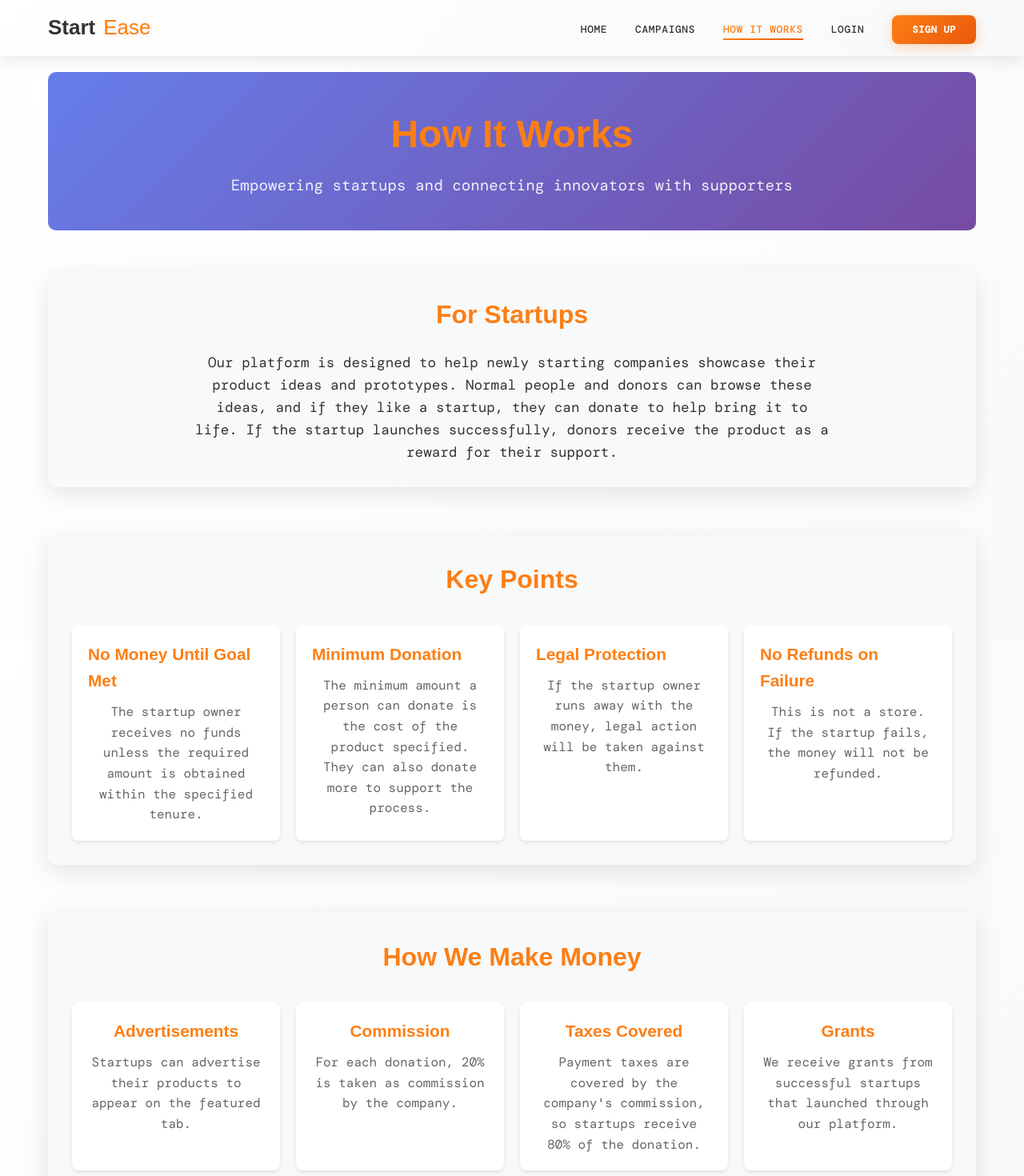
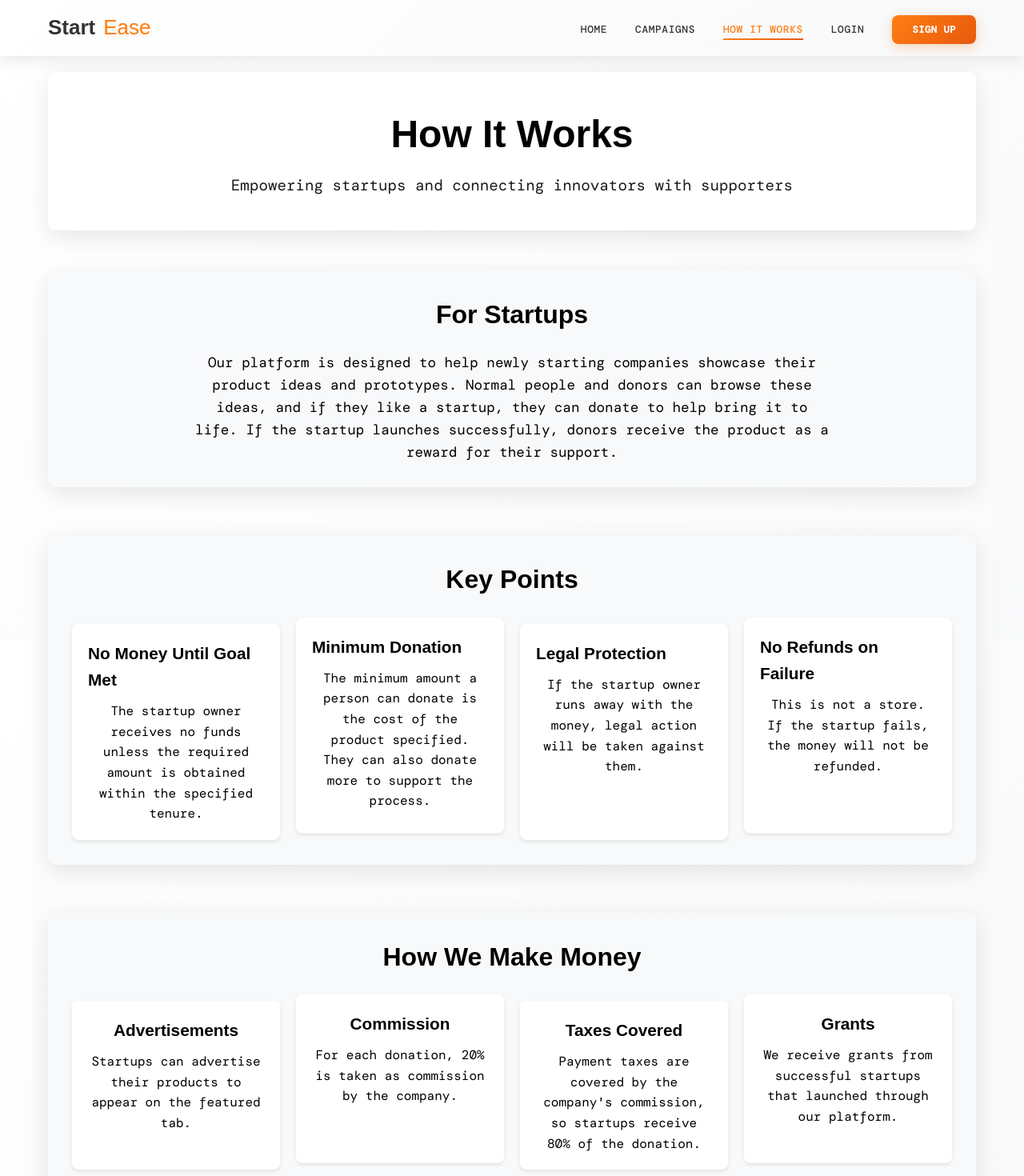
Before and after one commit to vision-bhattarai/HAL82-VARS, a React (Create React App) app in the folder frontend/: page /how-it-works in a window 1280 px wide. Shown: the top 1470 px of the page at 80% size. Built offline with nearby package versions, Linux system fonts and the light colour scheme; no server answers; a web font is replaced by a local one.

Commit message:
Changed the design of  how it work tab

```diff
--- a/frontend/src/pages/HowItWorks.css
+++ b/frontend/src/pages/HowItWorks.css
@@ -6,7 +6,7 @@
   margin: 0 auto;
   padding: 20px;
   line-height: 1.6;
-  color: #333;
+  color: black;
   background: linear-gradient(135deg, #ffffff 0%, #f8f9fa 100%);
   min-height: 100vh;
 }
@@ -15,9 +15,10 @@
   text-align: center;
   margin-bottom: 50px;
   padding: 40px 0;
-  background: linear-gradient(135deg, #667eea 0%, #764ba2 100%);
-  color: white;
+  background: white;
+  color: black;
   border-radius: 10px;
+  box-shadow: 0 8px 30px rgba(0, 0, 0, 0.1);
 }
 
 .how-it-works-header h1 {
@@ -25,7 +26,7 @@
   font-size: 3rem;
   margin-bottom: 10px;
   font-weight: 700;
-  color: #fd7e14;
+  color: black;
 }
 
 .how-it-works-header p {
@@ -45,7 +46,7 @@
   font-family: 'Sofia Sans', sans-serif;
   font-size: 2rem;
   margin-bottom: 20px;
-  color: #fd7e14;
+  color: black;
   font-weight: 700;
   text-align: center;
 }
@@ -55,6 +56,7 @@
   text-align: center;
   max-width: 800px;
   margin: 0 auto;
+  color: black;
 }
 
 .key-points .points-grid {
@@ -65,6 +67,15 @@
   justify-items: center;
 }
 
+@keyframes float {
+  0%, 100% {
+    transform: translateY(0px);
+  }
+  50% {
+    transform: translateY(-10px);
+  }
+}
+
 .point-card {
   background: white;
   padding: 20px;
@@ -73,6 +84,15 @@
   transition: transform 0.3s ease, box-shadow 0.3s ease;
   width: 100%;
   max-width: 300px;
+  animation: float 3s ease-in-out infinite;
+}
+
+.point-card:nth-child(odd) {
+  animation-delay: 0s;
+}
+
+.point-card:nth-child(even) {
+  animation-delay: 1.5s;
 }
 
 .point-card:hover {
@@ -84,13 +104,13 @@
   font-family: 'Sofia Sans', sans-serif;
   font-size: 1.3rem;
   margin-bottom: 10px;
-  color: #fd7e14;
+  color: black;
   font-weight: 700;
 }
 
 .point-card p {
   font-size: 1rem;
-  color: #666;
+  color: black;
 }
 
 .money-points {
@@ -110,6 +130,15 @@
   text-align: center;
   width: 100%;
   max-width: 300px;
+  animation: float 3s ease-in-out infinite;
+}
+
+.money-card:nth-child(odd) {
+  animation-delay: 0s;
+}
+
+.money-card:nth-child(even) {
+  animation-delay: 1.5s;
 }
 
 .money-card:hover {
@@ -121,13 +150,13 @@
   font-family: 'Sofia Sans', sans-serif;
   font-size: 1.3rem;
   margin-bottom: 10px;
-  color: #fd7e14;
+  color: black;
   font-weight: 700;
 }
 
 .money-card p {
   font-size: 1rem;
-  color: #666;
+  color: black;
 }
 
 @media (max-width: 768px) {
```
Also changed, not shown: 2 other files (tests, documents, lock files or other folders).
